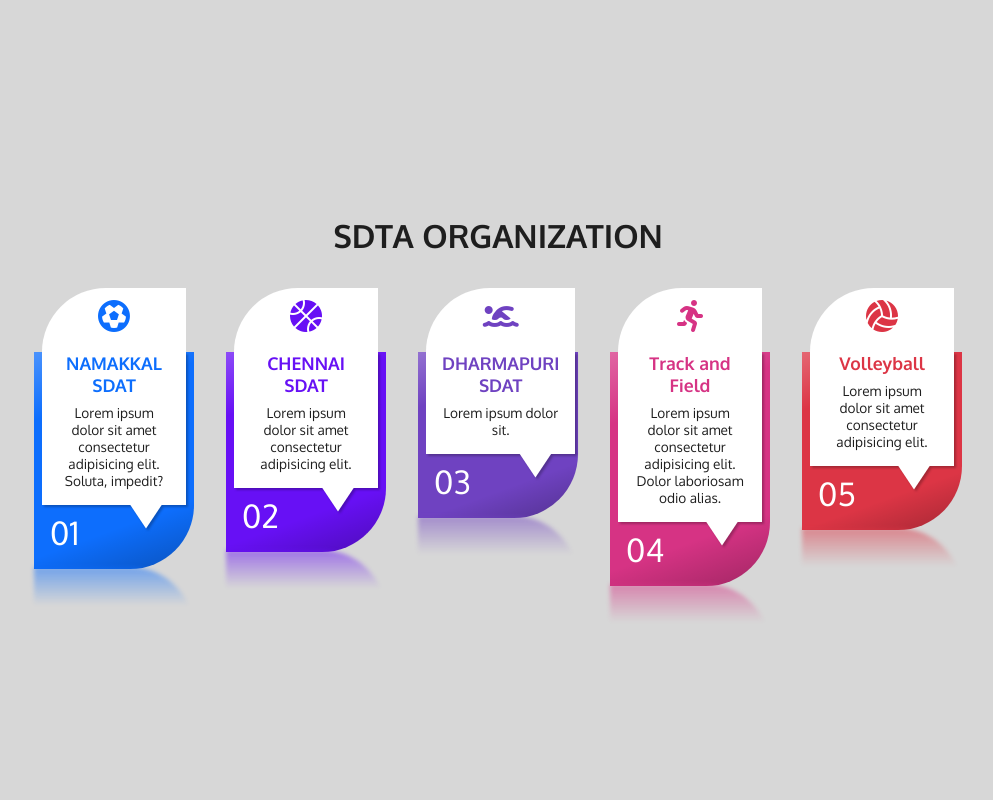
After one commit to EzhilDhiraviya/codher, a Flask app: template templates/organization.html in a window 1280 px wide. The commit adds this page. Shown: the whole page, without its empty margins (142-1135 px from the left). Run offline with Flask 3, Linux system fonts and the light colour scheme; the template is opened without the code that fills it, so the values that code supplies are empty.

Commit message:
organizationlist

```diff
--- a/templates/index.html
+++ b/templates/index.html
@@ -54,7 +54,7 @@
   <div class="container">
     <h1 id="headline">SDAT ORGANIZATION</h1>
     <div class="loader"></div>
-    <p>Redirecting to login page </p>
+    <p>Redirecting to home page </p>
   </div>
 
   <script>
--- /dev/null
+++ b/templates/organization.html
@@ -0,0 +1,41 @@
+<!DOCTYPE html>
+<html lang="en">
+<head>
+    <meta charset="UTF-8">
+    <meta name="viewport" content="width=device-width, initial-scale=1.0">
+    <title>Document</title>
+    <link rel="stylesheet" href="organizationpage.css">
+    <link rel="stylesheet" href="https://cdnjs.cloudflare.com/ajax/libs/font-awesome/6.0.0-beta3/css/all.min.css">
+</head>
+<body>
+    <h1>SDTA ORGANIZATION</h1>
+<ol>
+    <a href="namakkal.html"><li style="--accent-color:#0D6EFD">
+        <div class="icon"><i class="fas fa-futbol"></i></div>
+        <div class="title">NAMAKKAL SDAT</div>
+        <div class="descr">Lorem ipsum dolor sit amet consectetur adipisicing elit. Soluta, impedit?</div>
+    </li></a>
+    <a href="chennai.html"><li style="--accent-color:#6710F5">
+        <div class="icon"><i class="fas fa-basketball-ball"></i></div>
+        <div class="title">CHENNAI SDAT</div>
+        <div class="descr">Lorem ipsum dolor sit amet consectetur adipisicing elit.</div>
+    </li></a>
+    <a href="dharmapuri.html"><li style="--accent-color:#6F42C1">
+        <div class="icon"><i class="fas fa-swimmer"></i></div>
+        <div class="title">DHARMAPURI SDAT</div>
+        <div class="descr">Lorem ipsum dolor sit.</div>
+    </li></a>
+    <a href="track_field.html"><li style="--accent-color:#D63384">
+        <div class="icon"><i class="fas fa-running"></i></div>
+        <div class="title">Track and Field</div>
+        <div class="descr">Lorem ipsum dolor sit amet consectetur adipisicing elit. Dolor laboriosam odio alias.</div>
+    </li></a>
+    <a href="volleyball.html"><li style="--accent-color:#DC3545">
+        <div class="icon"><i class="fas fa-volleyball-ball"></i></div>
+        <div class="title">Volleyball</div>
+        <div class="descr">Lorem ipsum dolor sit amet consectetur adipisicing elit.</div>
+    </li></a>
+</ol>
+
+</body>
+</html>
--- /dev/null
+++ b/templates/organizationpage.css
@@ -0,0 +1,166 @@
+@import url("https://pro.fontawesome.com/releases/v6.0.0-beta1/css/all.css");
+@import url("https://fonts.googleapis.com/css2?family=Oxygen:wght@300;400;700&display=swap");
+
+*,
+*::before,
+*::after {
+  margin: 0;
+  padding: 0;
+  box-sizing: border-box;
+}
+
+body {
+  --color: rgba(30, 30, 30);
+  --bgColor: rgb(215, 215, 215);
+  min-height: 100vh;
+
+  display: grid;
+  align-content: center;
+  gap: 2rem;
+  padding: 2rem;
+
+  font-family: "Oxygen", sans-serif;
+  color: var(--color);
+  background: var(--bgColor);
+}
+
+h1 {
+  text-align: center;
+}
+
+ol {
+  width: min(60rem, 90%);
+  margin-inline: auto;
+
+  display: flex;
+  flex-wrap: wrap;
+  gap: 2rem;
+
+  list-style: none;
+  counter-reset: cardnr;
+  justify-content: center;
+}
+
+li {
+  --frontColor: white;
+  --width: 10em;
+  --inlineP: 0.5rem;
+  --borderR: 4rem;
+  --arrowW: 2rem;
+  --arrowH: 1.5rem;
+
+  counter-increment: cardnr;
+  width: calc(var(--width) - var(--inlineP) * 2);
+  display: grid;
+  grid-template:
+    "icon" var(--borderR)
+    "title"
+    "descr" 1fr;
+  margin-inline: var(--inlineP);
+  margin-bottom: calc(var(--borderR));
+  position: relative;
+}
+li .icon,
+li .title,
+li .descr {
+  background: var(--frontColor);
+  padding-inline: 1rem;
+  padding-bottom: 1rem;
+}
+li .icon,
+li .title {
+  color: var(--accent-color);
+  text-align: center;
+  padding-bottom: 0.5rem;
+}
+
+li .title,
+li .descr {
+  filter: drop-shadow(0.125rem 0.125rem 0.075rem rgba(0, 0, 0, 0.25));
+}
+li .icon {
+  grid-area: icon;
+  font-size: 2rem;
+  display: grid;
+  place-items: center;
+  border-radius: var(--borderR) 0 0 0;
+  position: relative;
+}
+
+li .title {
+  grid-area: title;
+  font-size: 1.1rem;
+  font-weight: bold;
+}
+
+li .descr {
+  grid-area: descr;
+  font-size: 0.85rem;
+  text-align: center;
+}
+li .descr::before {
+  content: "";
+  width: var(--arrowW);
+  height: var(--arrowH);
+  position: absolute;
+  right: 1.5rem;
+  top: 100%;
+  background: inherit;
+  clip-path: polygon(0 0, 100% 0, 50% 100%);
+}
+
+li::after {
+  content: counter(cardnr, decimal-leading-zero);
+  position: absolute;
+  z-index: -1;
+
+  left: calc(var(--inlineP) * -1);
+  right: calc(var(--inlineP) * -1);
+  top: var(--borderR);
+  bottom: calc(var(--borderR) * -1);
+
+  display: flex;
+  align-items: flex-end;
+  background: var(--accent-color);
+  background-image: linear-gradient(
+    160deg,
+    rgba(255, 255, 255, 0.25),
+    transparent 25% 75%,
+    rgba(0, 0, 0, 0.25)
+  );
+  border-radius: 0 0 var(--borderR) 0;
+
+  --pad: 1rem;
+  padding: var(--pad);
+  font-size: calc(var(--borderR) - var(--pad) * 2);
+  color: white;
+}
+li::before {
+  content: "";
+  position: absolute;
+  height: var(--borderR);
+  top: calc(100% + var(--borderR) - 2px);
+  left: calc(var(--inlineP) * -1);
+  right: calc(var(--inlineP) * -1);
+  border-radius: 0 var(--borderR) 0 0;
+
+  background-image: linear-gradient(var(--accent-color), transparent 60%);
+  opacity: 0.5;
+  filter: blur(2px);
+}
+
+.credits {
+  margin-top: 2rem;
+  text-align: right;
+}
+.credits a {
+  color: var(--color);
+}
+a {
+    color: var(--accent-color); /* Set the text color of the link */
+    text-decoration: none; /* Remove underline from links */
+  }
+
+  a:hover {
+    text-decoration: underline; /* Underline the link on hover */
+  }
```
